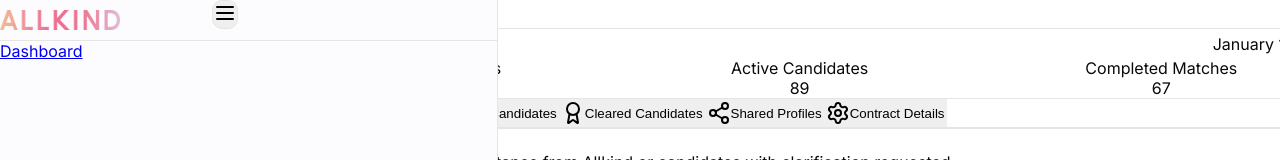
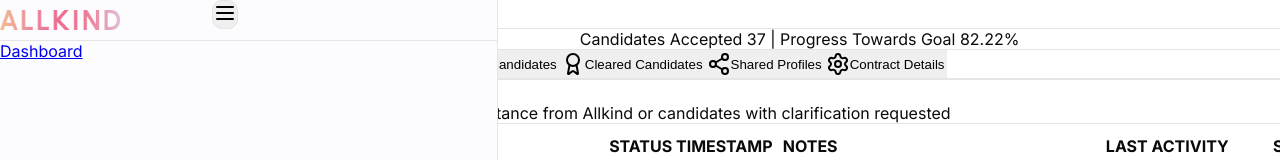
Before and after one commit to ofir-allkind/allkind-partners-portal, a Next.js app: page /contract/1 in a window 1280 px wide. Shown: the top 160 px of the page. Built offline with nearby package versions, Linux system fonts and the light colour scheme.

Commit message:
Updates contract page statistics display
Replaces the detailed statistics section with a simplified, more focused display of candidate acceptance and progress towards the goal.

This provides a more immediate and impactful overview of contract performance.

```diff
--- a/src/app/contract/[id]/page.js
+++ b/src/app/contract/[id]/page.js
@@ -719,24 +719,11 @@ export default function ContractPage({ params }) {
         </button>
 
         {/* Statistics in Header */}
-        <div className="bg-white rounded-xl shadow-sm border border-gray-100 p-6">
-          <div className="flex items-center justify-between mb-4">
-            <h2 className="text-lg font-semibold text-gray-900">Statistics</h2>
-            <span className="text-sm text-gray-500">{contract.details.endDate}</span>
-          </div>
-          <div className="grid grid-cols-3 gap-6">
-            <div className="text-center">
-              <p className="text-sm text-gray-600 mb-1">Total Candidates</p>
-              <p className="text-2xl font-bold text-gray-900">{contract.details.totalCandidates}</p>
-            </div>
-            <div className="text-center">
-              <p className="text-sm text-gray-600 mb-1">Active Candidates</p>
-              <p className="text-2xl font-bold text-blue-600">{contract.details.activeCandidates}</p>
-            </div>
-            <div className="text-center">
-              <p className="text-sm text-gray-600 mb-1">Completed Matches</p>
-              <p className="text-2xl font-bold text-green-600">{contract.details.completedMatches}</p>
-            </div>
+        <div className="bg-white rounded-xl shadow-sm border border-gray-100 p-6 flex items-center justify-center">
+          <div className="text-center">
+            <p className="text-lg font-medium text-gray-900">
+              Candidates Accepted 37 | Progress Towards Goal 82.22%
+            </p>
           </div>
         </div>
       </div>
```
